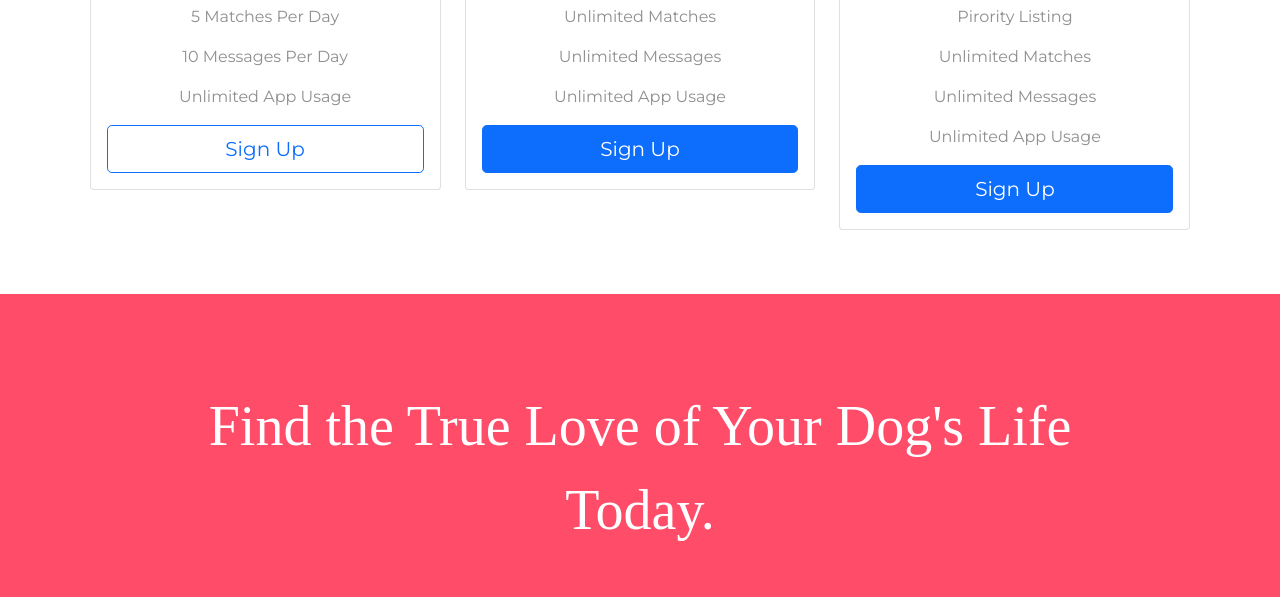
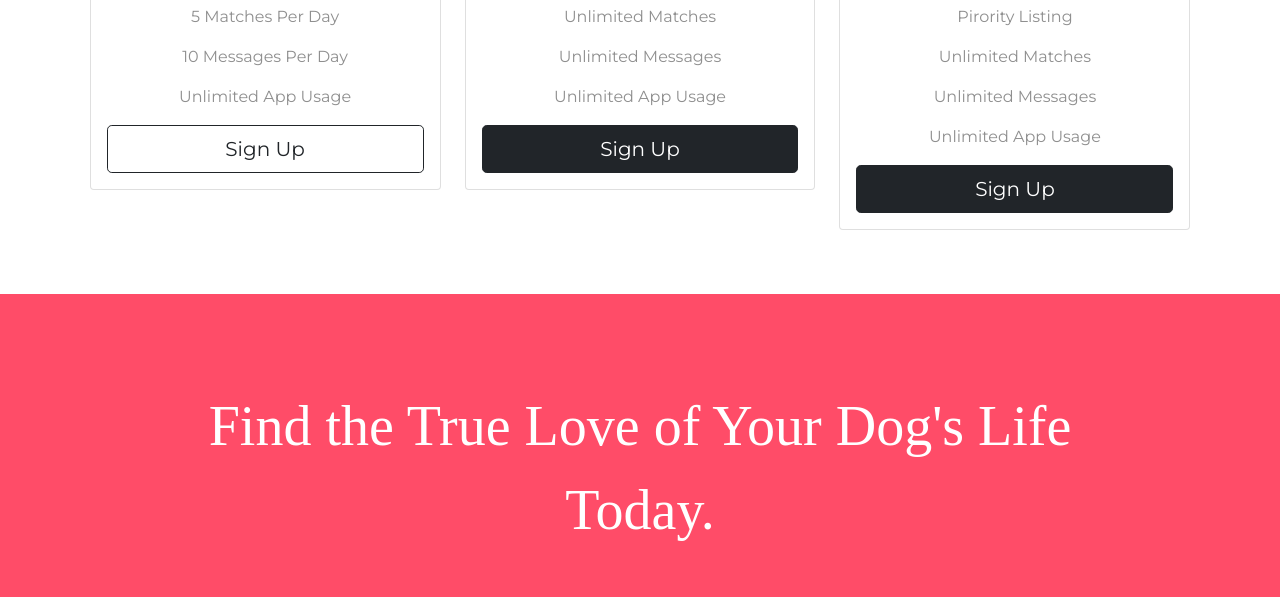
Before and after one commit to Heenaash/tindog, a plain HTML site: page index.html in a window 1280 px wide. Shown: the part 2082-2679 px from the top of the page. Drawn offline with nearby package versions, Linux system fonts and the light colour scheme.

Commit message:
button color change to dark

```diff
--- a/index.html
+++ b/index.html
@@ -143,7 +143,7 @@
             <p>10 Messages Per Day</p>
             <p>Unlimited App Usage</p>
             <div class="d-grid gap-2">
-              <button type="button" class="btn btn-outline-primary btn-lg">Sign Up</button>
+              <button type="button" class="btn btn-outline-dark btn-lg">Sign Up</button>
             </div>
           </div>
         </div>
@@ -159,7 +159,7 @@
             <p>Unlimited Messages</p>
             <p>Unlimited App Usage</p>
             <div class="d-grid gap-2">
-              <button type="button" class="btn btn-primary btn-lg">Sign Up</button>
+              <button type="button" class="btn btn-dark btn-lg">Sign Up</button>
             </div>
           </div>
         </div>
@@ -176,7 +176,7 @@
             <p>Unlimited Messages</p>
             <p>Unlimited App Usage</p>
             <div class="d-grid gap-2">
-              <button type="button" class="btn btn-primary btn-lg">Sign Up</button>
+              <button type="button" class="btn btn-dark btn-lg">Sign Up</button>
             </div>
           </div>
         </div>
```
